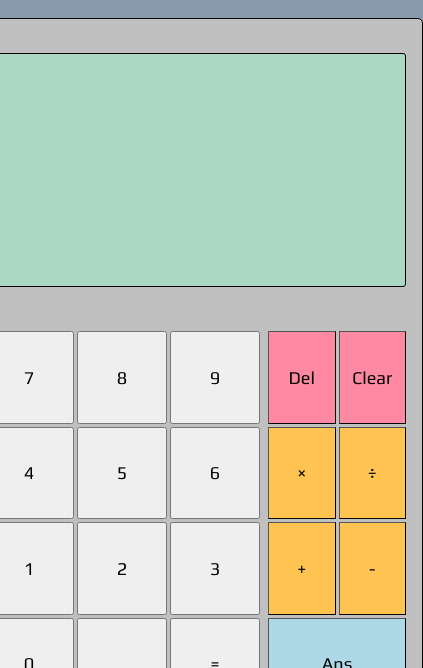
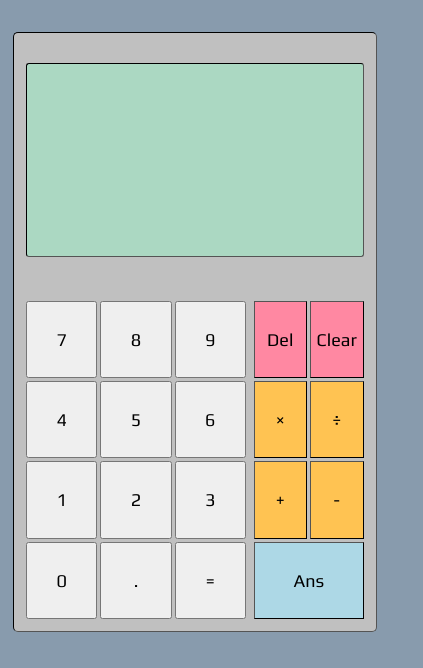
Before and after one commit to climaxmba/Calculator, a plain HTML site: page index.html in a window 390 px wide. Shown: the top 668 px of the page, 423 px wide, since content can reach past the window. Drawn offline with nearby package versions, Linux system fonts and the light colour scheme.

Commit message:
Modify border & add media queries

```diff
--- a/JS/theme.js
+++ b/JS/theme.js
@@ -5,8 +5,8 @@ const themeStyle = document.getElementById('theme');
 themeBtn.onclick = () => {
     if (themeBtn.textContent == 'light_mode') {
         themeStyle.innerHTML = "body {background-color: #2f353b;}"
-        + "#calc {background-color: #505a64; border: 1px outset white;}"
-        + "#calc-display-container {color: white; background-color: #41534a; border: 1px outset white;}"
+        + "#calc {background-color: #505a64; border: 0.5px outset white;}"
+        + "#calc-display-container {color: white; background-color: #41534a; border: 0.5px outset white;}"
         + ".calc-display::-webkit-scrollbar-thumb {background-color: #586e63;}"
 
         themeBtn.textContent = 'dark_mode';
--- a/style.css
+++ b/style.css
@@ -10,7 +10,7 @@ body {
 }
 
 #calc {
-    border: 1px solid black;
+    border: 0.5px inset black;
     border-radius: 5px;
     background-color: #c0c0c0;
     height: 80vh;
@@ -23,7 +23,7 @@ body {
 
 #calc-display-container {
     background-color: #abd8c2;
-    border: 1px solid black;
+    border: 0.5px inset black;
     border-radius: 3px;
     padding: 8px;
     margin: 18px 0;
@@ -124,3 +124,24 @@ a {
     font-size: xx-large;
     font-weight: lighter;
 }
+
+@media (max-width: 750px) {
+    #calc {
+        padding: 12px;
+    }
+}
+
+@media (max-width: 420px) {
+    #calc {
+        width: 45vh;
+        height: 68vh;
+        margin: 32px 8px;
+    }
+}
+
+@media screen and (max-width: 420px) and (min-height: 800px) {
+    #calc {
+        padding: 12px;
+        width: 40vh;
+    }
+}
```
